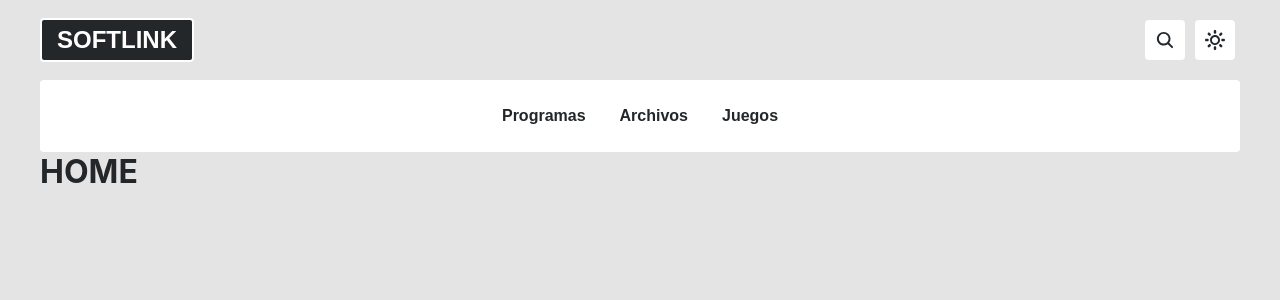
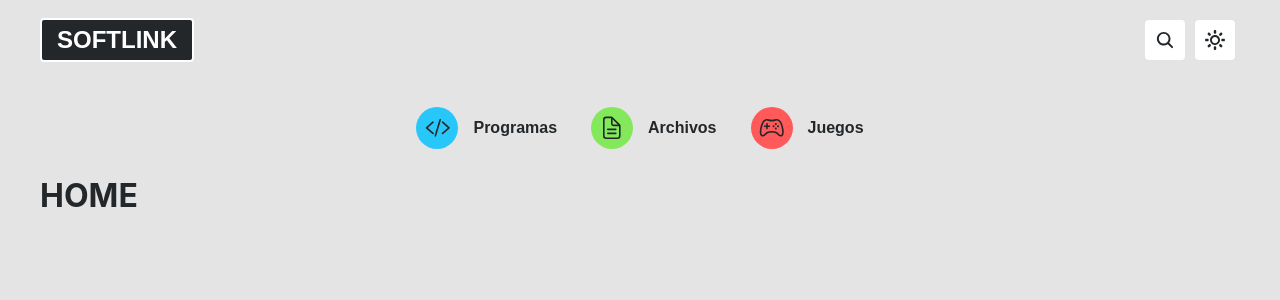
Before and after one commit to munozrc/app-village, a React (Create React App) app: page / in a window 1280 px wide. Shown: the top 300 px of the page. Built offline with nearby package versions, Linux system fonts and the light colour scheme.

Commit message:
new styles icons

```diff
--- a/src/layouts/Menu.tsx
+++ b/src/layouts/Menu.tsx
@@ -1,17 +1,41 @@
 import styled from "styled-components";
+import {
+  IoCodeSlashOutline,
+  IoDocumentTextOutline,
+  IoGameControllerOutline,
+} from "react-icons/io5";
+
+type iconProps = {
+  color: string;
+};
 
 export default function Menu() {
   return (
     <Nav>
-      <NavItem>Programas</NavItem>
-      <NavItem>Archivos</NavItem>
-      <NavItem>Juegos</NavItem>
+      <NavItem>
+        <Icon color={"#28c7fa"}>
+          <IoCodeSlashOutline />
+        </Icon>
+        Programas
+      </NavItem>
+      <NavItem>
+        <Icon color={"#83e85a"}>
+          <IoDocumentTextOutline />
+        </Icon>
+        Archivos
+      </NavItem>
+      <NavItem>
+        <Icon color={"#ff5959"}>
+          <IoGameControllerOutline />
+        </Icon>
+        Juegos
+      </NavItem>
     </Nav>
   );
 }
 
 const Nav = styled.nav`
-  background: ${({ theme }) => theme.background};
+  background: ${({ theme }) => theme.body};
   padding: 20px;
   border-radius: 4px;
   width: 100%;
@@ -25,9 +49,9 @@ const Nav = styled.nav`
 `;
 
 const NavItem = styled.button`
-  border: 2.5px solid ${({ theme }) => theme.background};
+  border: 2.5px solid ${({ theme }) => theme.body};
   border-radius: 4px;
-  background: ${({ theme }) => theme.background};
+  background: ${({ theme }) => theme.body};
   display: flex;
   justify-content: center;
   align-items: center;
@@ -45,3 +69,20 @@ const NavItem = styled.button`
     border: 2.5px solid ${({ theme }) => theme.text};
   }
 `;
+
+const Icon = styled.span`
+  width: 42px;
+  height: 42px;
+  display: flex;
+  justify-content: center;
+  align-items: center;
+  border-radius: 50%;
+  background: ${({ color }: iconProps) => color};
+  margin-right: 15px;
+
+  & svg {
+    margin: 0;
+    font-size: 1.6em;
+    stroke: ${({ theme }) => theme.text};
+  }
+`;
```
